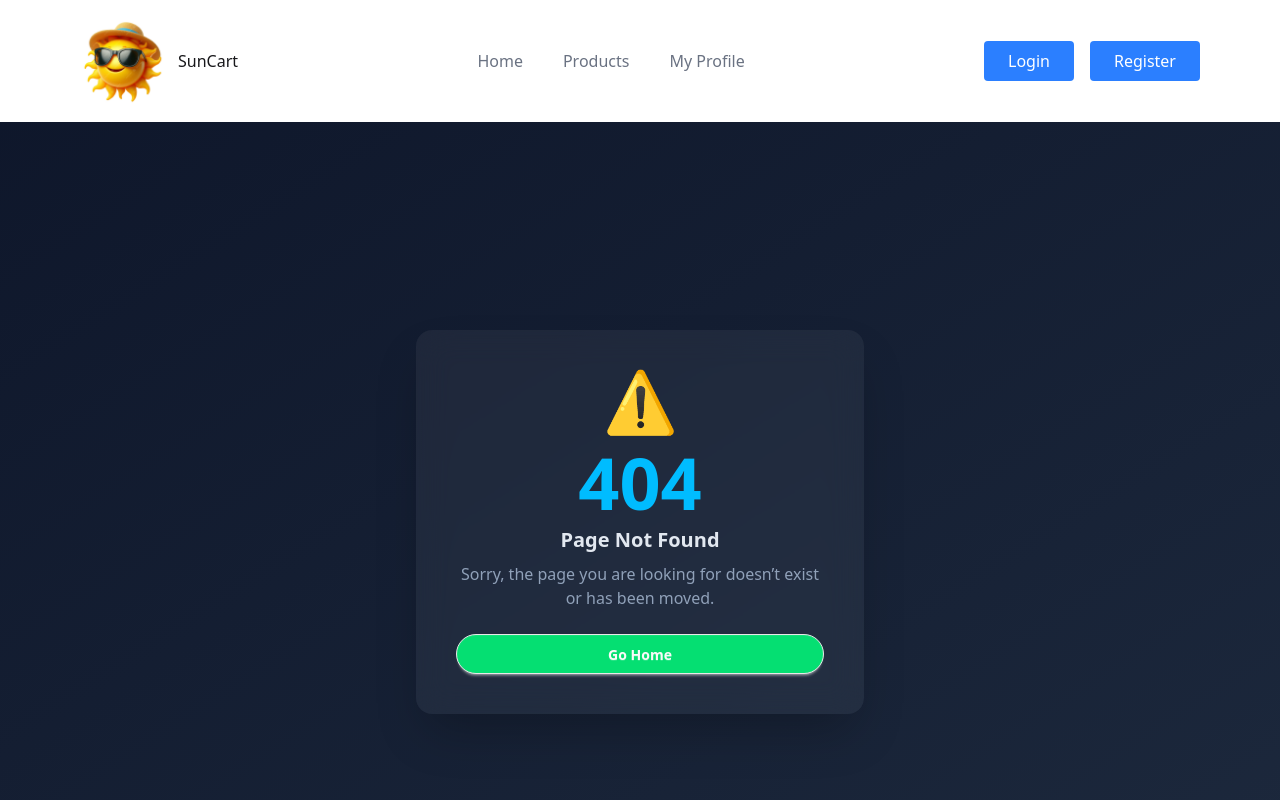
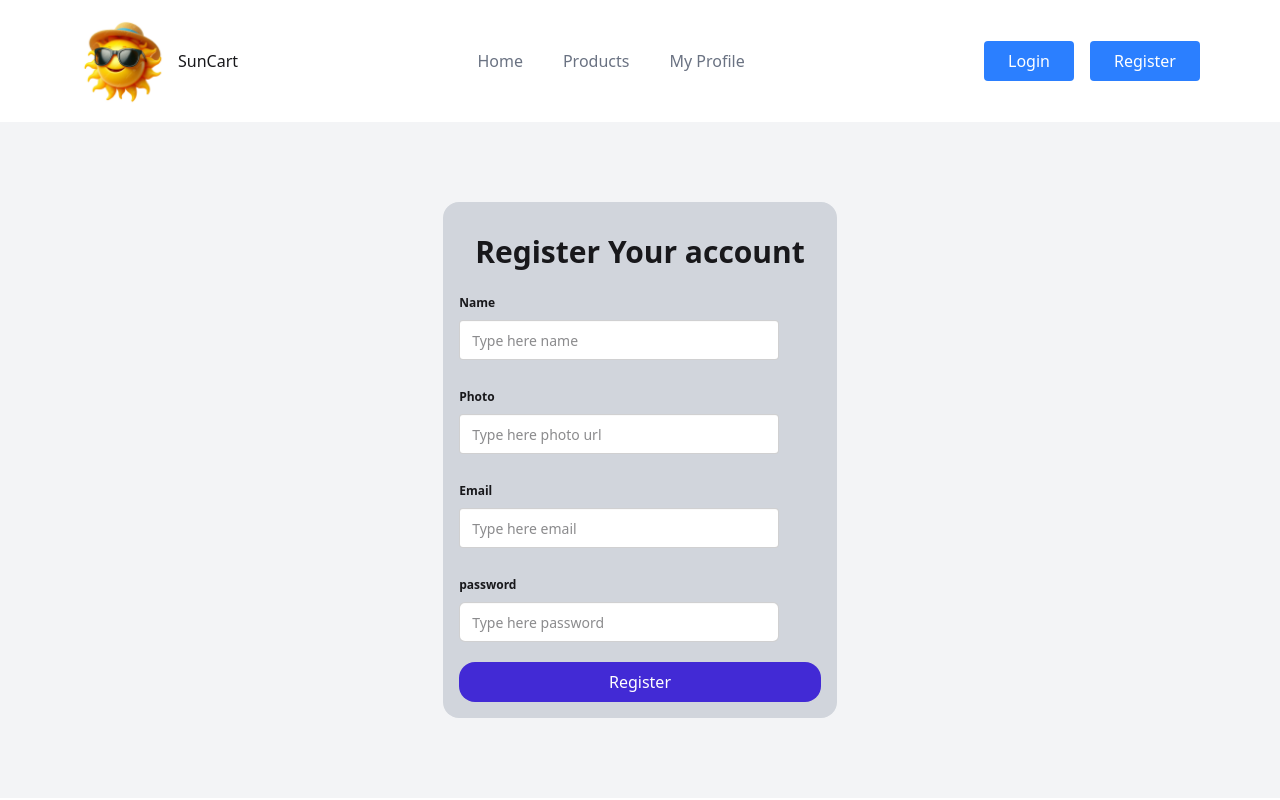
Before and after one commit to mhk432/suncard22, a Next.js app: page /register in a window 1280 px wide. Before the commit this address had no page. Shown: the top 800 px of the page. Built offline with nearby package versions, Linux system fonts and the light colour scheme.

Commit message:
adde login and register page

```diff
--- a/package.json
+++ b/package.json
@@ -12,7 +12,8 @@
     "lucide-react": "^1.14.0",
     "next": "16.2.4",
     "react": "19.2.4",
-    "react-dom": "19.2.4"
+    "react-dom": "19.2.4",
+    "react-hook-form": "^7.75.0"
   },
   "devDependencies": {
     "@tailwindcss/postcss": "^4",
--- /dev/null
+++ b/src/app/(auth)/login/page.jsx
@@ -0,0 +1,53 @@
+
+ 'use client'
+
+import Link from "next/link";
+import { useForm } from "react-hook-form";
+
+const LoginPage = () => {
+    const {register,handleSubmit,formState: { errors },}=useForm();
+
+    const handleLogin = (data) =>{
+        console .log(data)
+
+
+    }
+
+    return (
+        <div className='container mx-auto min-h[80vh] flex
+        justify-center items-center bg-gray-100'>
+            <div className='p-4  rounded-2xl bg-gray-300 my-20 '>
+
+                <h1 className='p-4 text-3xl font-bold text-center '>Login Your account</h1>
+                <form   className="space-y-4" onSubmit={handleSubmit(handleLogin)}>
+                    <fieldset className="fieldset ">
+                        <legend className="fieldset-legend py-2 font-bold"> Email</legend>
+                        <input type="email"
+
+                        className="input "
+                        {...register("email" ,{required: "email field is required"})}
+                         placeholder="Type here email" />
+        {errors.email && <p className="text-red-600">{errors.email.message}</p> }
+
+
+                    </fieldset>
+                    <fieldset className="fieldset  ">
+                        <legend className="fieldset-legend py-2 font-bold">password</legend>
+                        <input type="password"
+                         className="input rounded-md"
+                         {...register("password" ,{ required: "password field is required" })}
+                          placeholder="Type here password" />
+                         {errors.password && <p className="text-red-600">{errors.password.message}</p> }
+
+                    </fieldset>
+                    <button className=" py-2 rounded-2xl
+                    btn-block bg-primary text-white">Login</button>
+                </form>
+                <p className="mt-2">Don't have an account? <Link className="text-blue-400" href={'/register'}>Register</Link> </p>
+
+            </div>
+        </div>
+    );
+};
+
+export default LoginPage;
--- /dev/null
+++ b/src/app/(auth)/register/page.jsx
@@ -0,0 +1,79 @@
+
+
+
+ 'use client'
+
+import Link from "next/link";
+import { useForm } from "react-hook-form";
+
+const RegisterPage = () => {
+    const {register,handleSubmit,formState: { errors },}=useForm();
+
+    const handleRegister = (data) =>{
+        console .log(data)
+        const {name,email}=data
+        console.log(name,email)
+
+
+    }
+
+    return (
+        <div className='container mx-auto min-h[80vh] flex
+        justify-center items-center bg-gray-100'>
+            <div className='p-4  rounded-2xl bg-gray-300 my-20 '>
+
+                <h1 className='p-4 text-3xl font-bold text-center '>Register Your account</h1>
+                <form   className="space-y-4" onSubmit={handleSubmit(handleRegister)}>
+                    <fieldset className="fieldset ">
+                        <legend className="fieldset-legend py-2 font-bold">Name</legend>
+                        <input type="name"
+
+                        className="input "
+                        {...register("name" ,{required: "name field is required"})}
+                         placeholder="Type here name" />
+        {errors.name && <p className="text-red-600">{errors.name.message}</p> }
+
+
+                    </fieldset>
+                    <fieldset className="fieldset ">
+                        <legend className="fieldset-legend py-2 font-bold">Photo</legend>
+                        <input type="photo"
+
+                        className="input "
+                        {...register("photo" ,{required: "photo Url field is required"})}
+                         placeholder="Type here photo url" />
+        {errors.photo && <p className="text-red-600">{errors.photo.message}</p> }
+
+
+                    </fieldset>
+                    <fieldset className="fieldset ">
+                        <legend className="fieldset-legend py-2 font-bold"> Email</legend>
+                        <input type="email"
+
+                        className="input "
+                        {...register("email" ,{required: "email field is required"})}
+                         placeholder="Type here email" />
+        {errors.email && <p className="text-red-600">{errors.email.message}</p> }
+
+
+                    </fieldset>
+
+                    <fieldset className="fieldset  ">
+                        <legend className="fieldset-legend py-2 font-bold">password</legend>
+                        <input type="password"
+                         className="input rounded-md"
+                         {...register("password" ,{ required: "password field is required" })}
+                          placeholder="Type here password" />
+                         {errors.password && <p className="text-red-600">{errors.password.message}</p> }
+
+                    </fieldset>
+                    <button className=" py-2 rounded-2xl
+                    btn-block bg-primary text-white">Register</button>
+                </form>
+
+            </div>
+        </div>
+    );
+};
+
+export default RegisterPage;
--- a/src/app/products/[id]/page.jsx
+++ b/src/app/products/[id]/page.jsx
@@ -37,7 +37,7 @@
   <div className="card-body space-y-5">
     <h2 className="card-title ">{datas.name}</h2>
           <p ><span className="font-bold">Brand:</span > {datas.brand}</p>
-          <p><span className="font-bold">price : </span> {datas.price}</p>
+          <p><span className="font-bold">price : </span> ${datas.price}</p>
           <p><span className="font-bold">Rating :</span> {datas.rating}</p>
 
           <p><span className="font-bold">stock :</span> {datas.stock}</p>
--- a/src/components/Footer.jsx
+++ b/src/components/Footer.jsx
@@ -2,7 +2,8 @@
 
 const Footer = () => {
     return (
-        <footer className="footer sm:footer-horizontal bg-base-300 mt-40 text-base-content p-10">
+        <footer className="footer sm:footer-horizontal
+         bg-gray-300 text-base-content px-20 py-30 mt-20">
   <nav>
     <h6 className="footer-title">Services</h6>
     <a className="link link-hover">Branding</a>
--- a/src/components/Navbar.jsx
+++ b/src/components/Navbar.jsx
@@ -24,8 +24,10 @@
       </div>
 
       <div className='flex items-center gap-4'>
-        <Link className='px-6 py-2 rounded-sm bg-blue-500 text-white cursor-pointer ' href="/">Login</Link>
-        <Link className='px-6 py-2 rounded-sm bg-blue-500 text-white cursor-pointer ' href="/">Register</Link>
+        <Link href="/login" className='px-6 py-2 rounded-sm
+         bg-blue-500 text-white cursor-pointer ' >Login</Link>
+        <Link className='px-6 py-2 rounded-sm bg-blue-500
+         text-white cursor-pointer ' href="/register">Register</Link>
 
       </div>
     </nav>
```
Also changed, not shown: src/app/globals.css (line endings or trailing spaces), 1 other file (tests, documents, lock files or other folders).
